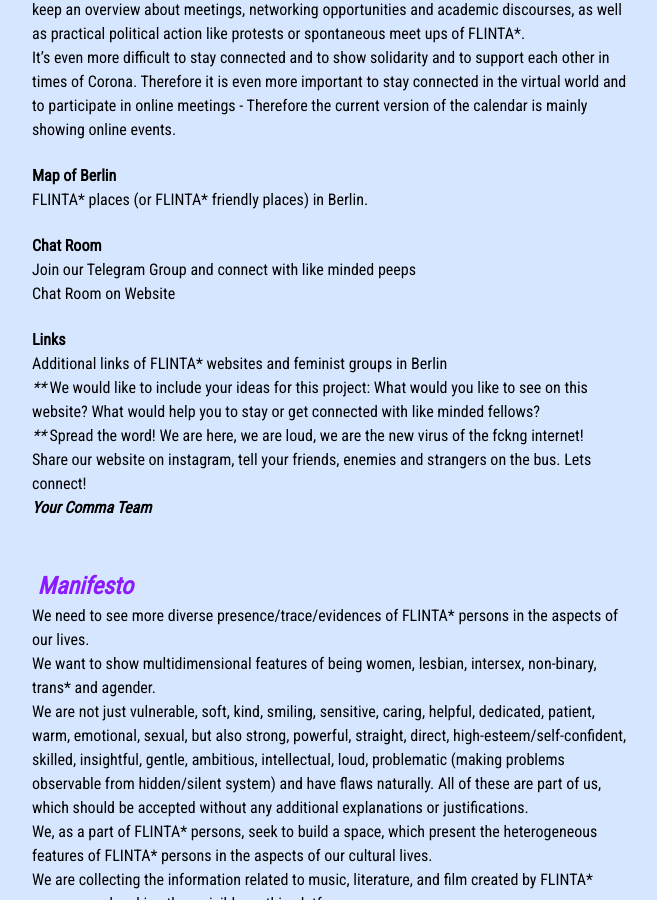
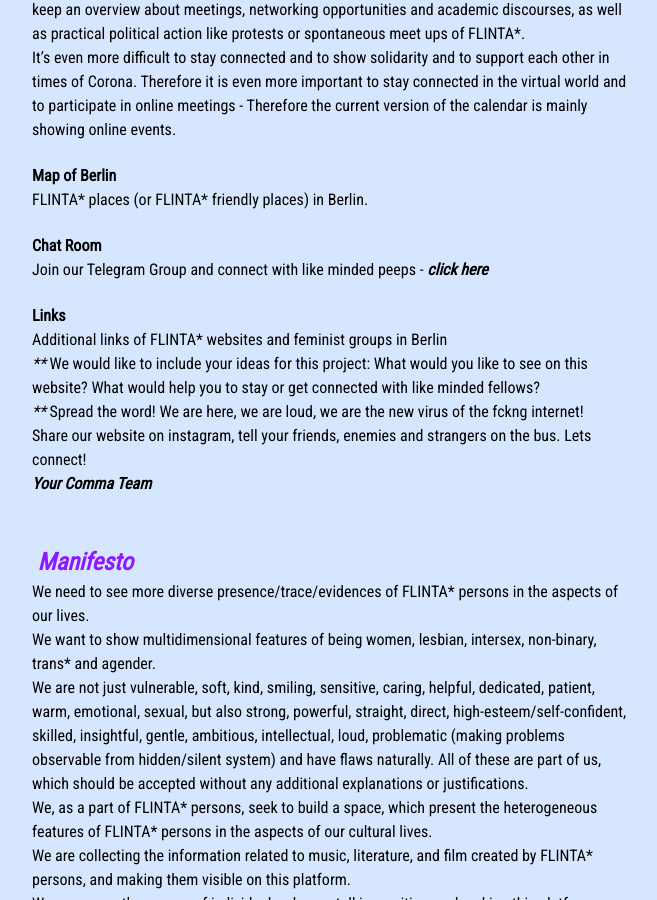
Before and after one commit to jeonghihi/commaneverends.github.io, a Jekyll site: the page built from about.md, in a window 1280 px wide and 900 px high, scrolled down 946 px. Shown: the whole window, without its empty margins (308-965 px from the left). Built offline with Jekyll 4.4.1, drawn with Linux system fonts in a browser that asks for light colours.

Commit message:
Update about.md

```diff
--- a/about.md
+++ b/about.md
@@ -34,8 +34,7 @@
 <h3>Map of Berlin  </h3>
 FLINTA* places (or FLINTA* friendly places) in Berlin.
 <h3>Chat Room </h3>
-Join our Telegram Group and connect with like minded peeps
-Chat Room on Website
+Join our Telegram Group and connect with like minded peeps - <span style="font-weight: bold; font-style: italic; color: red;"><a href="https://web.telegram.org/#/im?p=g527936522">click here</a></span>
 
 <h3>Links </h3>
 Additional links of FLINTA* websites and feminist groups in Berlin
```
